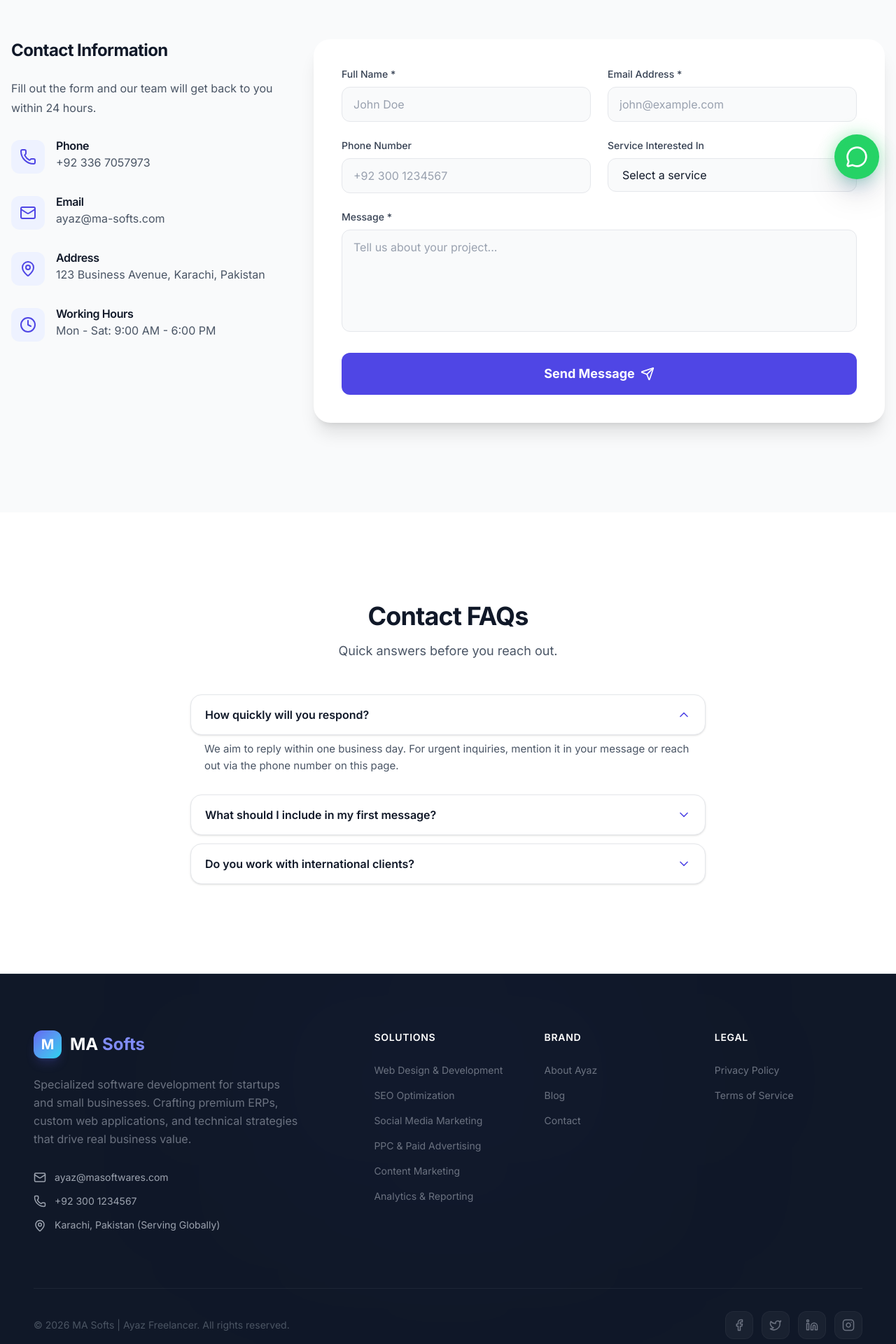
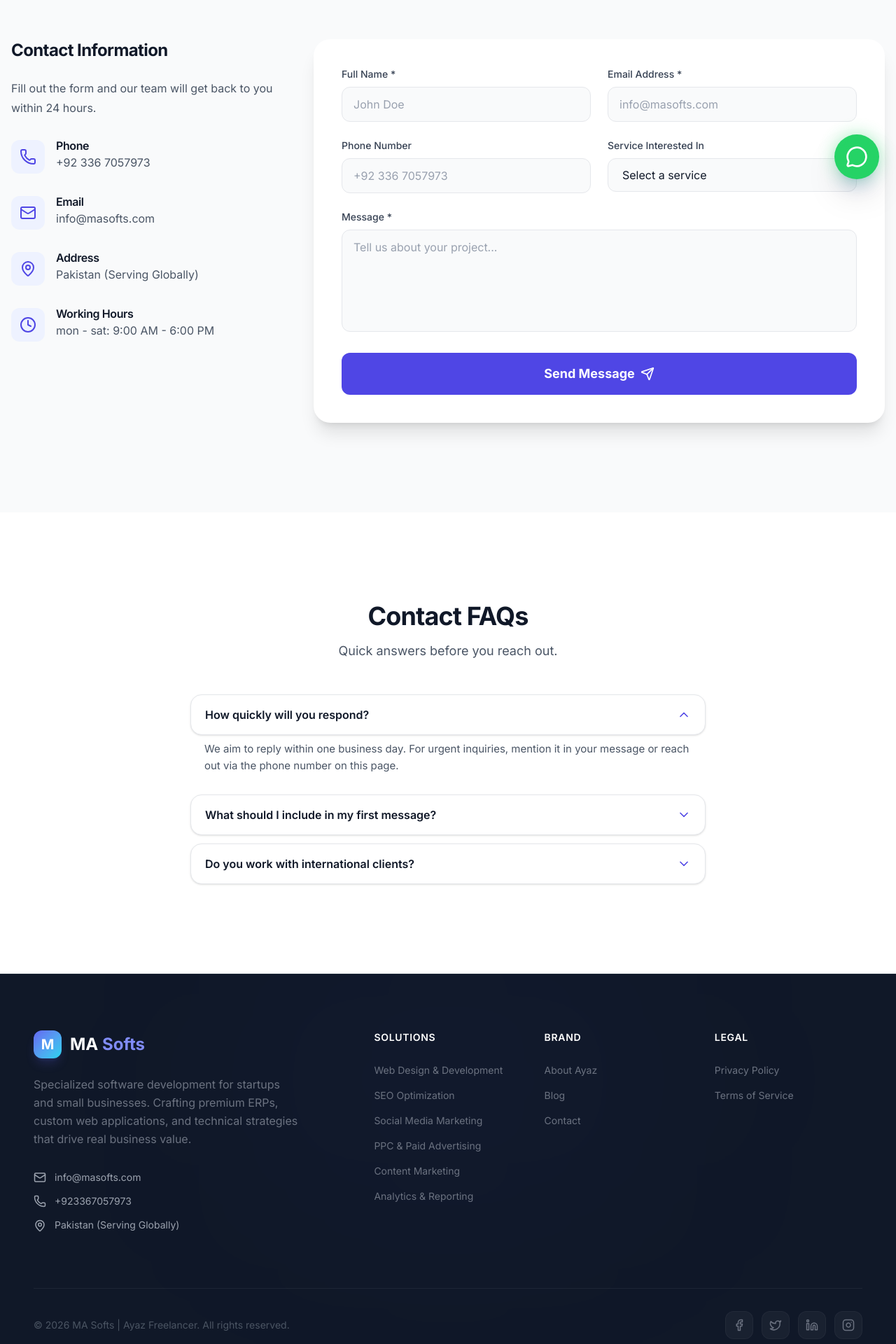
Before and after one commit to ayazfazlani/ma-site, a Next.js app: page /contact in a window 1280 px wide. Shown: the part 520-2440 px from the top of the page at 70% size. Built offline with nearby package versions, Linux system fonts and the light colour scheme.

Commit message:
contact-fixed

```diff
--- a/components/Footer.tsx
+++ b/components/Footer.tsx
@@ -93,18 +93,18 @@ export default function Footer() {
                 className="flex items-center gap-3 text-neutral-400 hover:text-primary-400 transition-colors duration-300 text-sm"
               >
                 <Mail className="w-4.5 h-4.5" />
-                <span>ayaz@masoftwares.com</span>
+                <span>info@masofts.com</span>
               </a>
               <a
                 href="tel:+923001234567"
                 className="flex items-center gap-3 text-neutral-400 hover:text-primary-400 transition-colors duration-300 text-sm"
               >
                 <Phone className="w-4.5 h-4.5" />
-                <span>+92 300 1234567</span>
+                <span>+923367057973</span>
               </a>
               <div className="flex items-start gap-3 text-neutral-400 text-sm">
                 <MapPin className="w-4.5 h-4.5 flex-shrink-0 mt-0.5" />
-                <span>Karachi, Pakistan (Serving Globally)</span>
+                <span>Pakistan (Serving Globally)</span>
               </div>
             </div>
           </div>
--- a/src/app/(site)/contact/page.tsx
+++ b/src/app/(site)/contact/page.tsx
@@ -81,9 +81,9 @@ export default function ContactPage() {
 
               {[
                 { icon: Phone, title: "Phone", content: "+92 336 7057973", href: "tel:+923367057973" },
-                { icon: Mail, title: "Email", content: "ayaz@ma-softs.com", href: "mailto:ayaz@ma-softs.com" },
-                { icon: MapPin, title: "Address", content: "123 Business Avenue, Karachi, Pakistan", href: "#" },
-                { icon: Clock, title: "Working Hours", content: "Mon - Sat: 9:00 AM - 6:00 PM", href: "#" },
+                { icon: Mail, title: "Email", content: "info@masofts.com", href: "mailto:info@masofts.com" },
+                { icon: MapPin, title: "Address", content: "Pakistan (Serving Globally)", href: "#" },
+                { icon: Clock, title: "Working Hours", content: "mon - sat: 9:00 AM - 6:00 PM", href: "#" },
               ].map((item) => (
                 <a
                   key={item.title}
@@ -147,7 +147,7 @@ export default function ContactPage() {
                           ? "bg-white/[0.04] border-white/[0.08] text-white placeholder-neutral-600 focus:ring-2 focus:ring-primary-500/40 focus:border-primary-500/30"
                           : "bg-gray-50 border-gray-200 text-gray-900 placeholder-gray-400 focus:ring-2 focus:ring-primary-500/30 focus:border-primary-400"
                           }`}
-                        placeholder="john@example.com"
+                        placeholder="info@masofts.com"
                         value={formData.email}
                         onChange={(e) => setFormData({ ...formData, email: e.target.value })}
                       />
@@ -165,7 +165,7 @@ export default function ContactPage() {
                           ? "bg-white/[0.04] border-white/[0.08] text-white placeholder-neutral-600 focus:ring-2 focus:ring-primary-500/40 focus:border-primary-500/30"
                           : "bg-gray-50 border-gray-200 text-gray-900 placeholder-gray-400 focus:ring-2 focus:ring-primary-500/30 focus:border-primary-400"
                           }`}
-                        placeholder="+92 300 1234567"
+                        placeholder="+92 336 7057973"
                         value={formData.phone}
                         onChange={(e) => setFormData({ ...formData, phone: e.target.value })}
                       />
```
